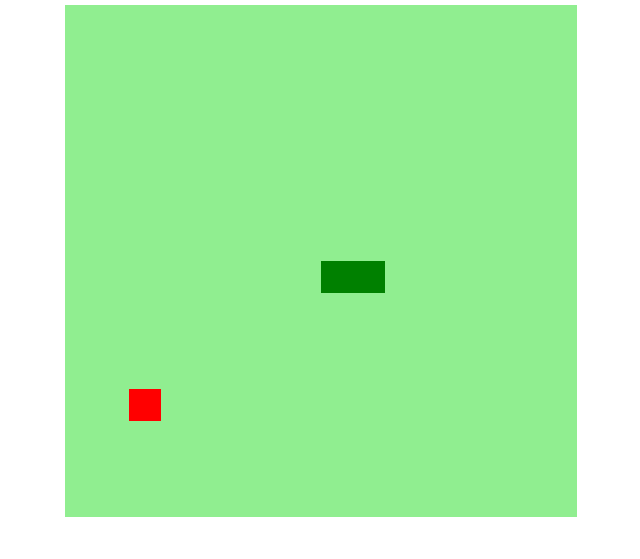
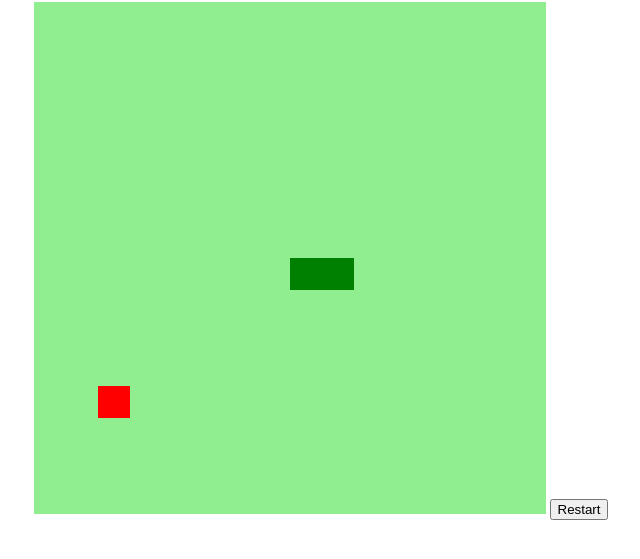
Before and after one commit to Daniel-Flores-S/SnakeGame, a plain HTML site: page index.html in a window 1280 px wide. Shown: the part 167-726 px from the top of the page, without its empty margins (319-959 px from the left). Drawn offline with Linux system fonts and the light colour scheme.

```diff
--- a/index.html
+++ b/index.html
@@ -8,7 +8,13 @@
         <title>Snake Game</title>
     </head>
     <body>
-        <h1>Snake Game</h1>
-        <canvas id="snake" width="512" height="512"></canvas>
+        <h1 >Snake Game</h1>
+        <div id="container">
+            <canvas id="snake" width="512" height="512"></canvas>
+            <input id="buttonRt" onclick="reset();" type="submit" value="Restart">
+
+
+        </div>
+
     </body>
 </html>
```
